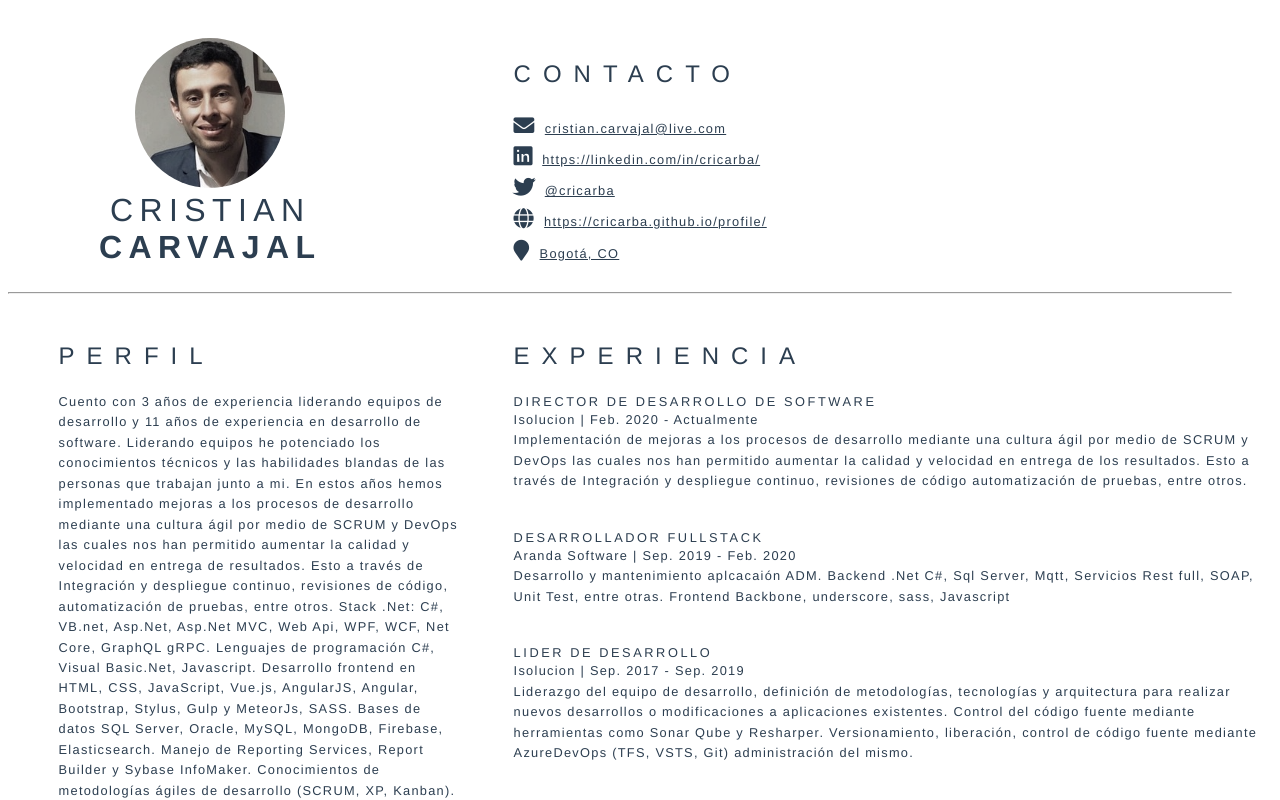
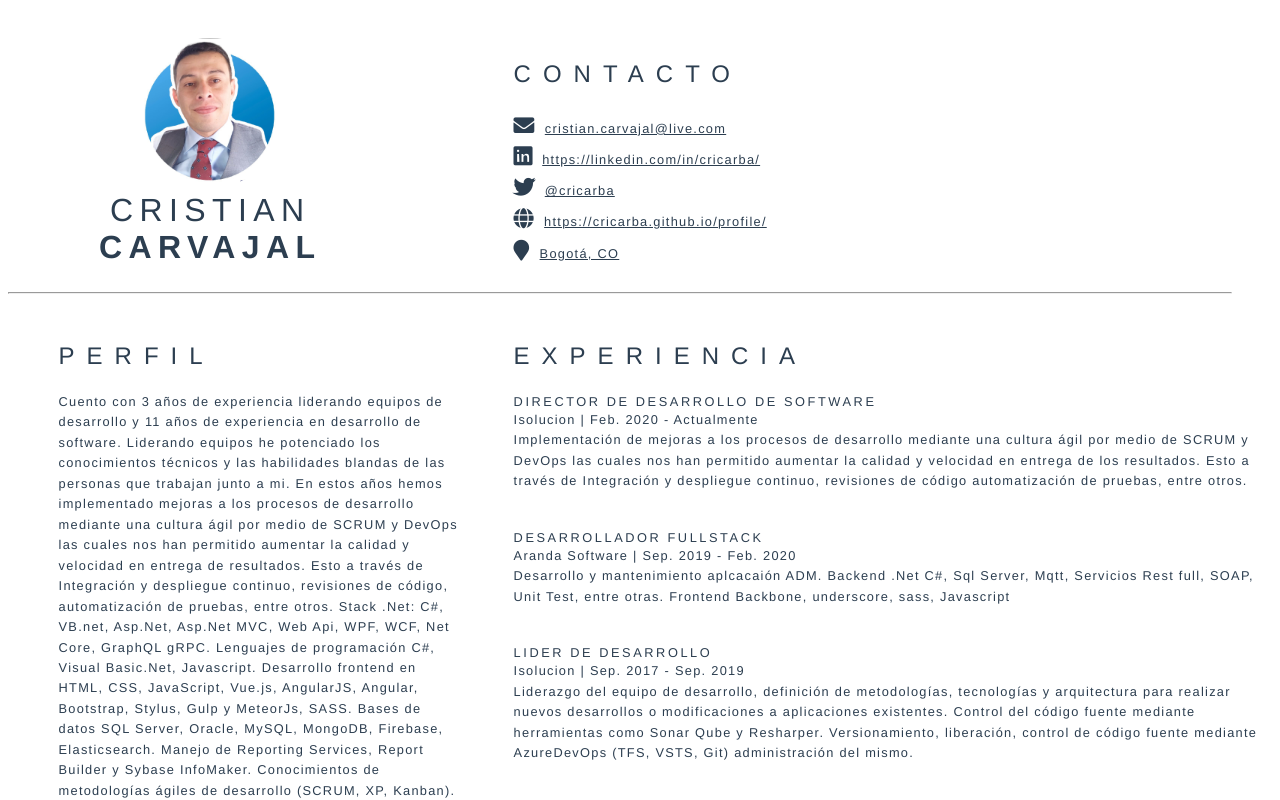
Before and after one commit to platzi/curso-arquitecturas-css-proyecto-8, a Vue app: page / in a window 1280 px wide. Shown: the top 800 px of the page. Built offline with nearby package versions, Linux system fonts and the light colour scheme.

Commit message:
imagen de perfil

```diff
--- a/src/App.vue
+++ b/src/App.vue
@@ -5,7 +5,7 @@
       <div class="col-40">
         <div class="col-1">
           <div class="col-80 center">
-            <img src="./assets/0.jpeg" class="img-profile" />
+            <img src="./assets/1.jpg" class="img-profile" />
             <FullName FirstName="Cristian" LastName="Carvajal" />
           </div>
         </div>
@@ -136,7 +136,6 @@ export default {
 }
 .img-profile {
   border-radius: 50%;
-  filter: grayscale(50%);
   width: 150px;
 }
 
```
Also changed, not shown: src/assets/1.jpg (added).
